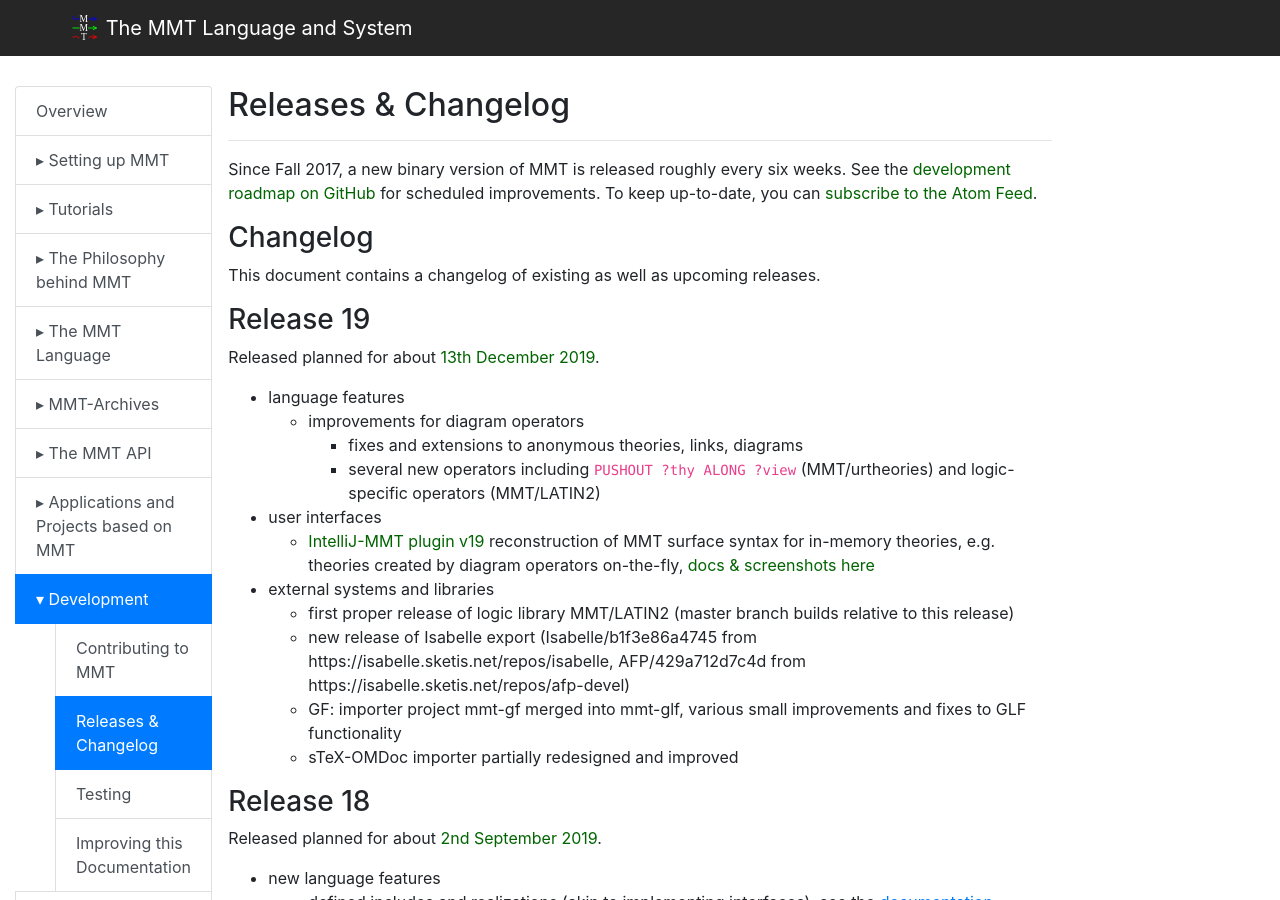
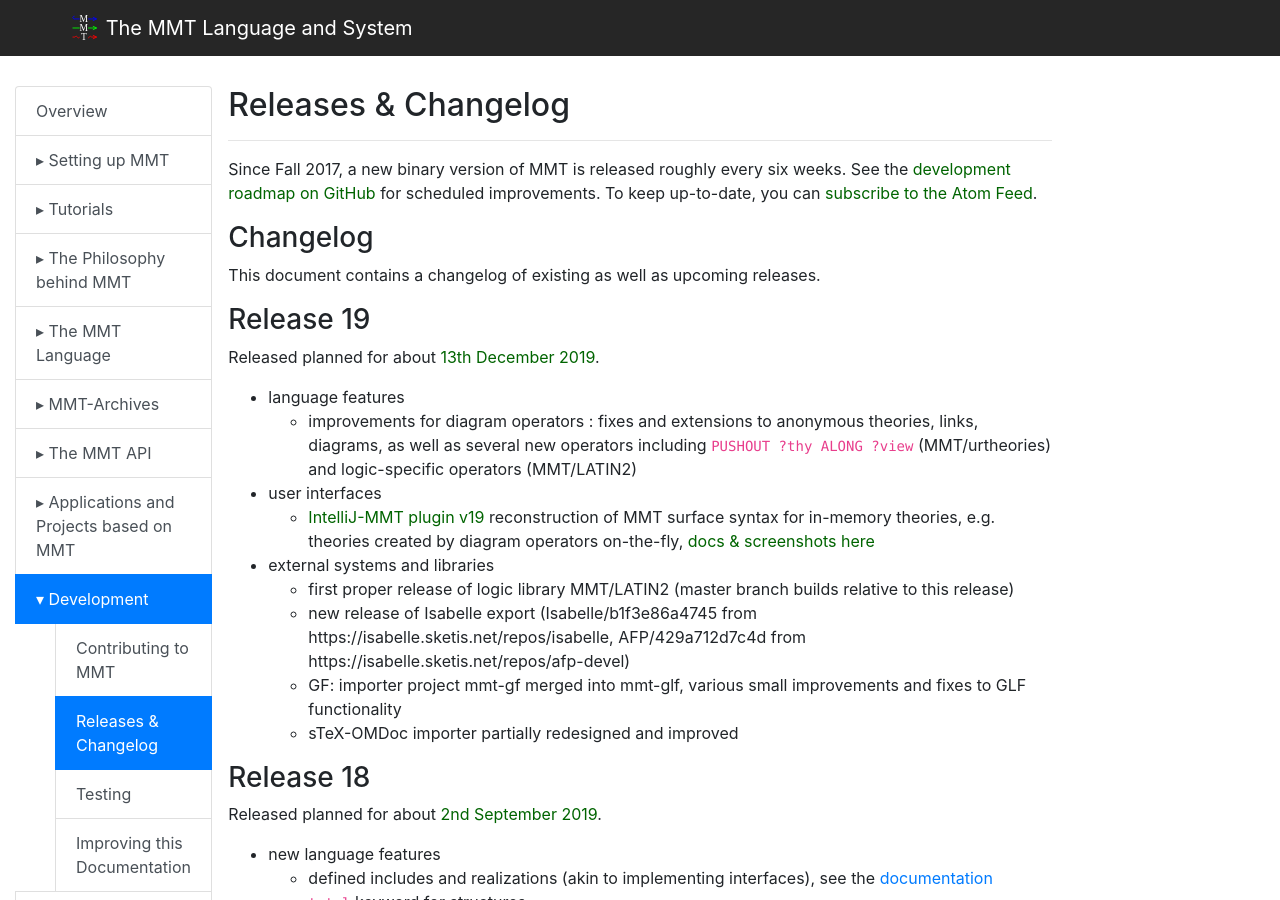
Before and after one commit to UniFormal/uniformal.github.io, a Jekyll site: the page built from doc/development/releases.md, in a window 1280 px wide and 900 px high. Built offline with Jekyll 4.4.1, drawn with Linux system fonts in a browser that asks for light colours.

Commit message:
Update releases.md
maybe this fixes the build failure?

```diff
--- a/doc/development/releases.md
+++ b/doc/development/releases.md
@@ -16,9 +16,7 @@
 Released planned for about [13th December 2019](https://github.com/UniFormal/MMT/releases/tag/v19.0.0).
 
 - language features
-  - improvements for diagram operators
-    - fixes and extensions to anonymous theories, links, diagrams
-    - several new operators including `PUSHOUT ?thy ALONG ?view` (MMT/urtheories) and logic-specific operators (MMT/LATIN2)
+  - improvements for diagram operators : fixes and extensions to anonymous theories, links, diagrams, as well as several new operators including `PUSHOUT ?thy ALONG ?view` (MMT/urtheories) and logic-specific operators (MMT/LATIN2)
 - user interfaces
   - [IntelliJ-MMT plugin v19](https://plugins.jetbrains.com/plugin/11450-mmt/)
     reconstruction of MMT surface syntax for in-memory theories, e.g. theories created by diagram operators on-the-fly, [docs & screenshots here](https://uniformal.github.io//doc/applications/intellij/index.html)
```
